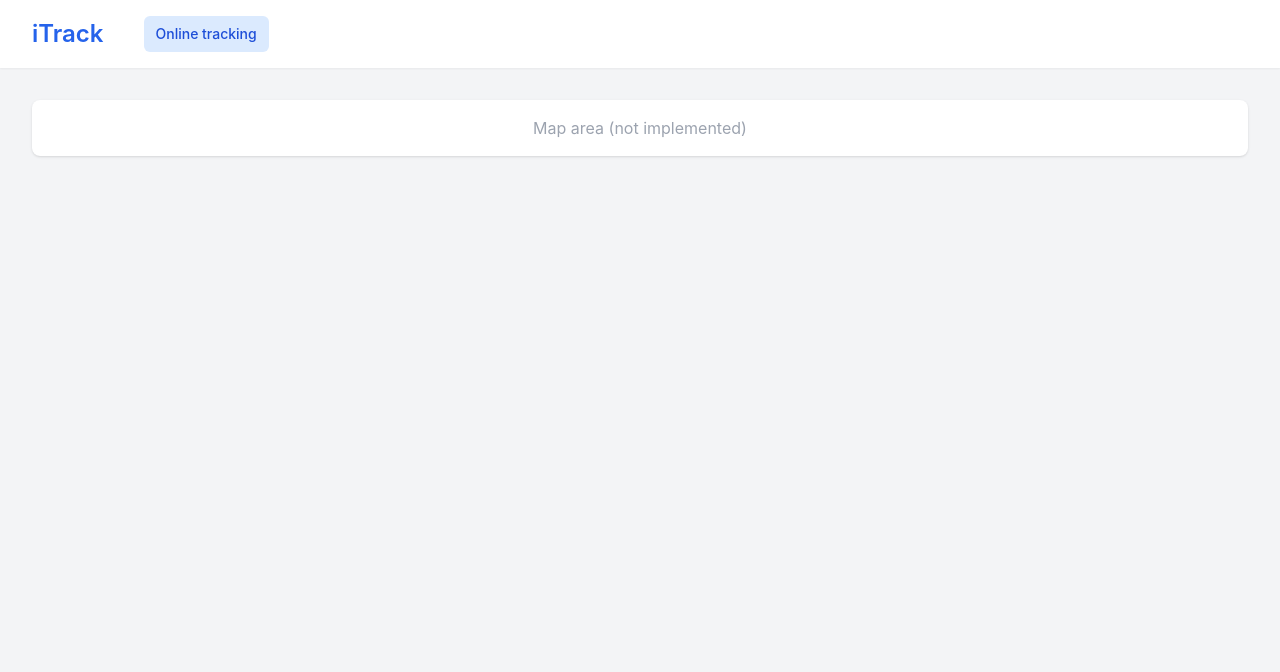
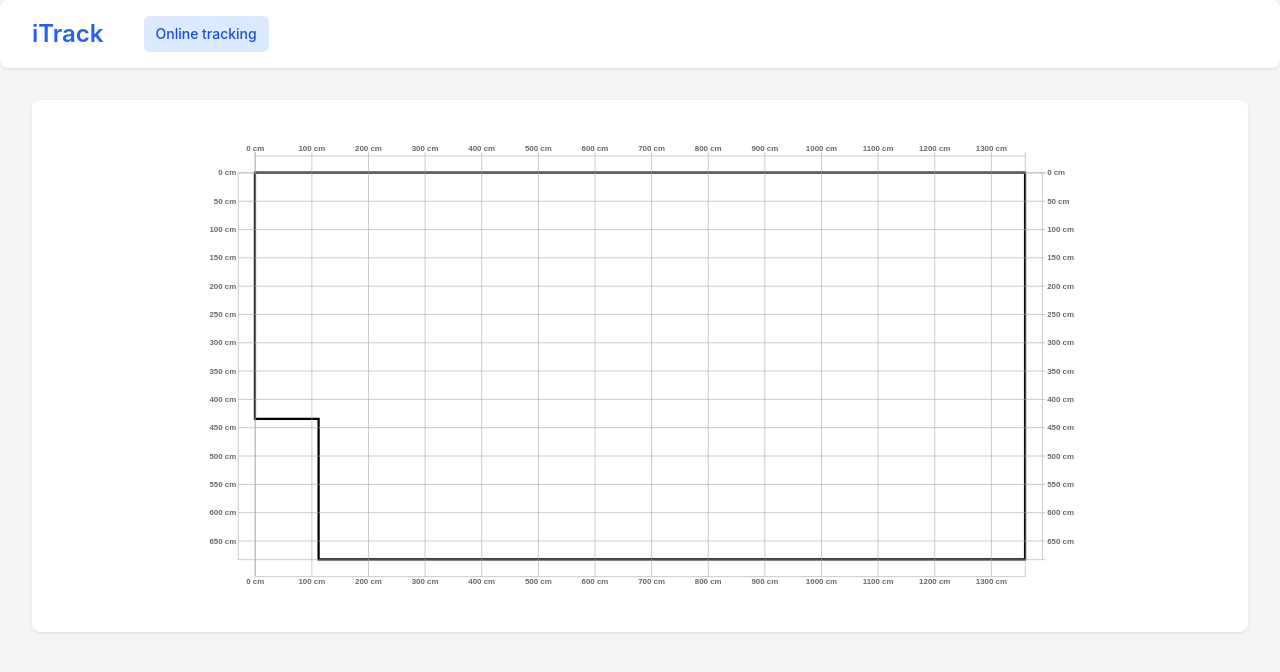
Before and after one commit to ChoonSeong/supvistool-react, a React (Create React App) app: page / in a window 1280 px wide. Shown: the top 672 px of the page. Built offline with nearby package versions, Linux system fonts and the light colour scheme.

Commit message:
- Created SVG MapArea

```diff
--- a/package.json
+++ b/package.json
@@ -6,6 +6,7 @@
     "@testing-library/jest-dom": "^5.17.0",
     "@testing-library/react": "^13.4.0",
     "@testing-library/user-event": "^13.5.0",
+    "d3": "^7.9.0",
     "react": "^18.3.1",
     "react-dom": "^18.3.1",
     "react-scripts": "5.0.1",
@@ -38,6 +39,7 @@
   "devDependencies": {
     "autoprefixer": "^10.4.20",
     "postcss": "^8.4.47",
-    "tailwindcss": "^3.4.11"
+    "tailwindcss": "^3.4.11",
+    "typescript": "^5.6.2"
   }
 }
--- a/src/App.css
+++ b/src/App.css
@@ -3,42 +3,23 @@
 @tailwind components;
 @tailwind utilities;
 
-/* Your existing custom styles */
-.App {
-  text-align: center;
+
+/* Your existing styles */
+
+.flex-1 {
+  flex: 1; /* Allow this element to grow and fill space */
 }
 
-.App-logo {
-  height: 40vmin;
-  pointer-events: none;
+.h-full {
+  height: 100%; /* Ensure this fills the parent's height */
 }
 
-@media (prefers-reduced-motion: no-preference) {
-  .App-logo {
-    animation: App-logo-spin infinite 20s linear;
-  }
+.bg-white {
+  background-color: white; /* Background color */
+  border-radius: 0.5rem; /* Rounded corners */
+  box-shadow: 0 1px 3px rgba(0, 0, 0, 0.1); /* Shadow effect */
 }
 
-.App-header {
-  background-color: #282c34;
-  min-height: 100vh;
-  display: flex;
-  flex-direction: column;
-  align-items: center;
-  justify-content: center;
-  font-size: calc(10px + 2vmin);
-  color: white;
+.p-4 {
+  padding: 1rem; /* Padding inside the container */
 }
-
-.App-link {
-  color: #61dafb;
-}
-
-@keyframes App-logo-spin {
-  from {
-    transform: rotate(0deg);
-  }
-  to {
-    transform: rotate(360deg);
-  }
-}
--- a/src/App.js
+++ b/src/App.js
@@ -1,9 +1,10 @@
 // Import React
 import React from 'react';
 // Import the Dashboard component
-import Dashboard from './Dashboard'; // Ensure the path is correct
+import Dashboard from './pages/Dashboard.tsx'; // Ensure the path is correct
 // Import the CSS file for styling
 import './App.css';
+
 
 function App() {
   return (
--- /dev/null
+++ b/src/components/MapArea/MapArea.tsx
@@ -0,0 +1,94 @@
+import React, { useEffect, useRef, FC } from "react";
+import { Coordinates } from "../../interface/Markers";
+import * as d3 from "d3";
+
+interface MapAreaInterface {
+  width: number;
+  height: number;
+  gridSize: number;
+  markers: Coordinates[];
+}
+
+const MapArea: FC<MapAreaInterface> = ({
+  width,
+  height,
+  gridSize,
+  markers,
+}) => {
+  const svgMapRef = useRef(null);
+
+  useEffect(() => {
+    // Creates the d3 map svg object by accessing the DOM object directly (with its ref)
+    const svgMap = d3.select(svgMapRef.current);
+
+    // Clears existing content in case of rerenders
+    svgMap.selectAll("*").remove();
+
+    // Set the viewBox to match the drawing area
+    svgMap.attr("viewBox", `-100 -100 1560 883`);
+
+    // Define points of the L-shaped polygon (update these to match the required L shape)
+    const polygonPoints = [
+      [0, 0], // Point 1
+      [1360, 0], // Point 2
+      [1360, 683], // Point 3
+      [112.4, 683], // Point 4
+      [112.4, 435], // Point 5
+      [0, 435], // Point 6
+    ];
+
+    // Draw the L-shaped polygon using the points
+    svgMap
+      .append("polygon")
+      .attr("points", polygonPoints.map((d) => d.join(",")).join(" ")) // Join points into a string
+      .attr("fill", "none")
+      .attr("stroke", "black")
+      .attr("stroke-width", 4);
+
+    // --- Axes ---
+    // Create scales for the x and y axes
+    const xScale = d3.scaleLinear().domain([0, 1360]).range([0, 1360]);
+    const yScale = d3.scaleLinear().domain([0, 683]).range([0, 683]);
+
+    // Add bottom axis
+    svgMap
+      .append("g")
+      .attr("transform", `translate(0, 713)`)
+      .call(d3.axisBottom(xScale).tickSize(-743).tickFormat(d => d + " cm"));
+
+    // Add top axis
+    svgMap
+      .append("g")
+      .attr("transform", `translate(0, -30)`)
+      .call(d3.axisTop(xScale).tickFormat(d => d + " cm"));
+
+    // Add left axis
+    svgMap
+      .append("g")
+      .attr("transform", `translate(-30, 0)`)
+      .call(d3.axisLeft(yScale).tickSize(-1420).tickFormat(d => d + " cm"));
+
+    // Add right axis
+    svgMap
+      .append("g")
+      .attr("transform", `translate(1390, 0)`)
+      .call(d3.axisRight(yScale).tickFormat(d => d + " cm"));
+
+    // Set the font size for the ticks
+    svgMap
+      .selectAll("text")
+      .style("font-size", "14px")
+      .style("font-weight", "bold")
+      .style("fill", "#696969");
+  }, [width, height]);
+
+  return (
+    <svg
+      ref={svgMapRef}
+      width="100%"
+      height="500px"
+    />
+  );
+};
+
+export default MapArea;
--- a/src/index.js
+++ b/src/index.js
@@ -2,7 +2,6 @@ import React from 'react';
 import ReactDOM from 'react-dom/client';
 import './index.css';
 import App from './App';
-import reportWebVitals from './reportWebVitals';
 
 const root = ReactDOM.createRoot(document.getElementById('root'));
 root.render(
@@ -10,8 +9,3 @@ root.render(
     <App />
   </React.StrictMode>
 );
-
-// If you want to start measuring performance in your app, pass a function
-// to log results (for example: reportWebVitals(console.log))
-// or send to an analytics endpoint. Learn more: https://bit.ly/CRA-vitals
-reportWebVitals();
--- /dev/null
+++ b/src/interface/Markers.ts
@@ -0,0 +1,4 @@
+export interface Coordinates {
+    x: number,
+    y: number
+  }
--- a/src/Dashboard.js
+++ b/src/pages/Dashboard.tsx
@@ -1,6 +1,30 @@
-import React from 'react';
+import React, { useEffect, useState } from 'react';
+import MapArea from '../components/MapArea/MapArea.tsx';
 
 export default function Dashboard() {
+  const [dimensions, setDimensions] = useState({ width: 1000, height: 600 });
+
+  useEffect(() => {
+    const handleResize = () => {
+      // Update width and height based on the parent container
+      setDimensions({
+        width: window.innerWidth * 0.8,  // Example to take 80% of the screen width
+        height: window.innerHeight * 0.7, // Example to take 70% of the screen height
+      });
+    };
+
+    // Set initial size
+    handleResize();
+
+    // Add event listener to resize dynamically
+    window.addEventListener('resize', handleResize);
+
+    // Clean up the event listener on component unmount
+    return () => {
+      window.removeEventListener('resize', handleResize);
+    };
+  }, []);
+
   return (
     <div className="flex flex-col h-screen bg-gray-100">
       {/* Header */}
@@ -15,12 +39,12 @@ export default function Dashboard() {
         </div>
       </header>
       {/* Main content */}
-      <main className="flex-1 overflow-hidden">
+      <main className="flex-1">
         <div className="max-w-7xl mx-auto px-4 sm:px-6 lg:px-8 py-8 flex">
           {/* Map area */}
           <div className="flex-1 bg-white rounded-lg shadow">
             <div className="h-full p-4 flex items-center justify-center text-gray-400">
-              Map area (not implemented)
+              <MapArea width={dimensions.width} height={dimensions.height} gridSize={10} markers={[{x: 1, y: 2}, {x: 3, y: 4}]}/>
             </div>
           </div>
         </div>
--- a/src/reportWebVitals.js
+++ /dev/null
@@ -1,13 +0,0 @@
-const reportWebVitals = onPerfEntry => {
-  if (onPerfEntry && onPerfEntry instanceof Function) {
-    import('web-vitals').then(({ getCLS, getFID, getFCP, getLCP, getTTFB }) => {
-      getCLS(onPerfEntry);
-      getFID(onPerfEntry);
-      getFCP(onPerfEntry);
-      getLCP(onPerfEntry);
-      getTTFB(onPerfEntry);
-    });
-  }
-};
-
-export default reportWebVitals;
```
Also changed, not shown: src/setupTests.js (deleted, +0 -5 lines), 2 other files (tests, documents, lock files or other folders).
